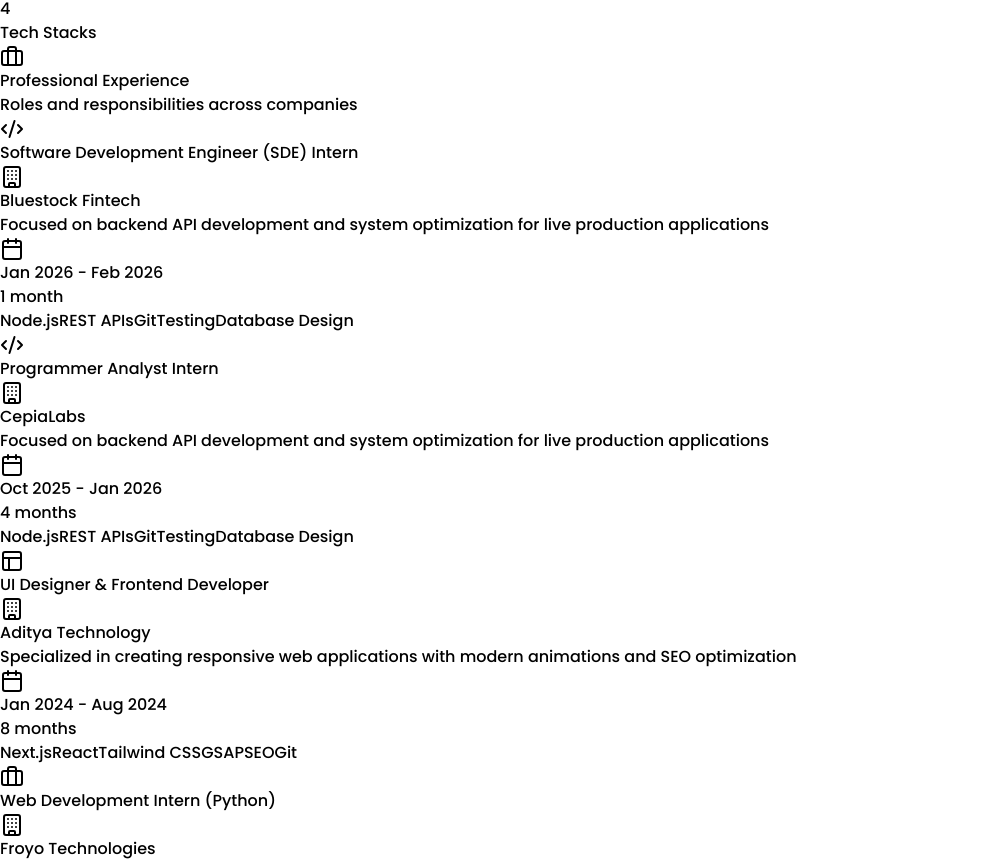
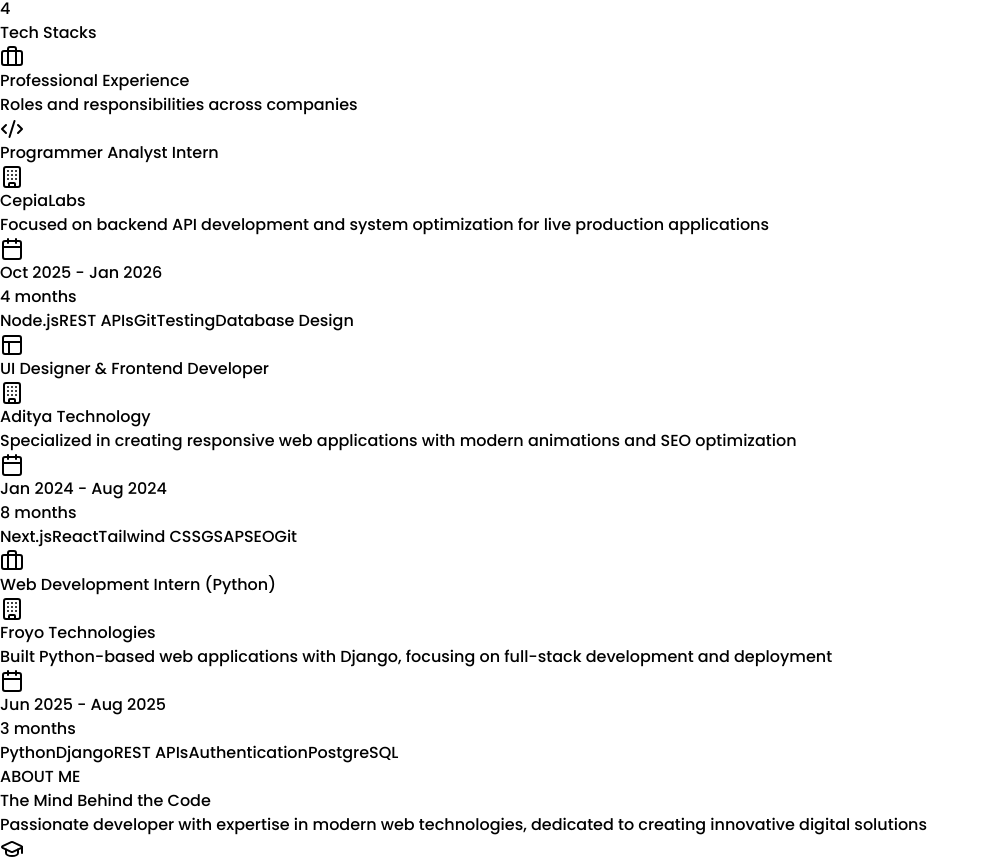
Before and after one commit to Priyanshu-89/priyanshu, a React (Vite) app: page / in a window 1280 px wide. Shown: the part 1658-2521 px from the top of the page, without its empty margins (0-990 px from the left). Built offline with nearby package versions, Linux system fonts and the light colour scheme.

Commit message:
portfolio

```diff
--- a/src/components/Experiance.jsx
+++ b/src/components/Experiance.jsx
@@ -5,29 +5,29 @@
   const [activeTab, setActiveTab] = useState(0);
 
   const experiences = [
-  {
-  company: "Bluestock Fintech",
-  role: "Software Development Engineer (SDE) Intern",
-  period: "Jan 2026 - Feb 2026",
-  duration: "1 month",
-  icon: <Code2 className="h-5 w-5" />,
-  color: "from-orange-500 to-yellow-500",
-  description: "Focused on backend API development and system optimization for live production applications",
-  responsibilities: [
-    "Assisted in backend API development, debugging, and testing for live projects",
-    "Supported feature implementation and participated in code reviews",
-    "Worked on deployment workflows and version control",
-    "Contributed to database design and optimization",
-    "Implemented RESTful APIs with proper error handling",
-    "Collaborated with cross-functional teams on product features"
-  ],
-  tech: ["Node.js", "REST APIs", "Git", "Testing", "Database Design"],
-  highlights: [
-    "Reduced API response time by 30% through optimization",
-    "Participated in deploying 3 major features to production",
-    "Improved code quality through rigorous testing"
-  ]
-},
+//   {
+//   company: "Bluestock Fintech",
+//   role: "Software Development Engineer (SDE) Intern",
+//   period: "Jan 2026 - Feb 2026",
+//   duration: "1 month",
+//   icon: <Code2 className="h-5 w-5" />,
+//   color: "from-orange-500 to-yellow-500",
+//   description: "Focused on backend API development and system optimization for live production applications",
+//   responsibilities: [
+//     "Assisted in backend API development, debugging, and testing for live projects",
+//     "Supported feature implementation and participated in code reviews",
+//     "Worked on deployment workflows and version control",
+//     "Contributed to database design and optimization",
+//     "Implemented RESTful APIs with proper error handling",
+//     "Collaborated with cross-functional teams on product features"
+//   ],
+//   tech: ["Node.js", "REST APIs", "Git", "Testing", "Database Design"],
+//   highlights: [
+//     "Reduced API response time by 30% through optimization",
+//     "Participated in deploying 3 major features to production",
+//     "Improved code quality through rigorous testing"
+//   ]
+// },
 
      {
       company: "CepiaLabs",
```
